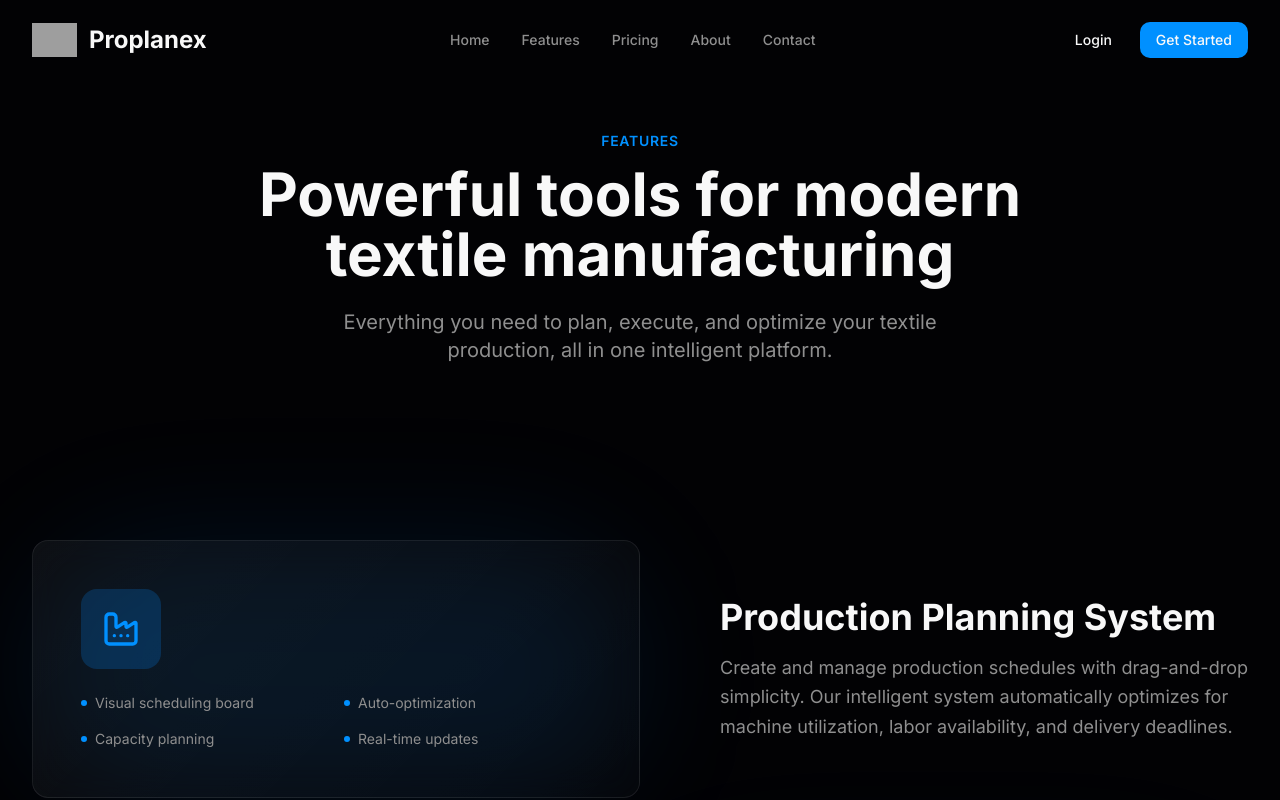
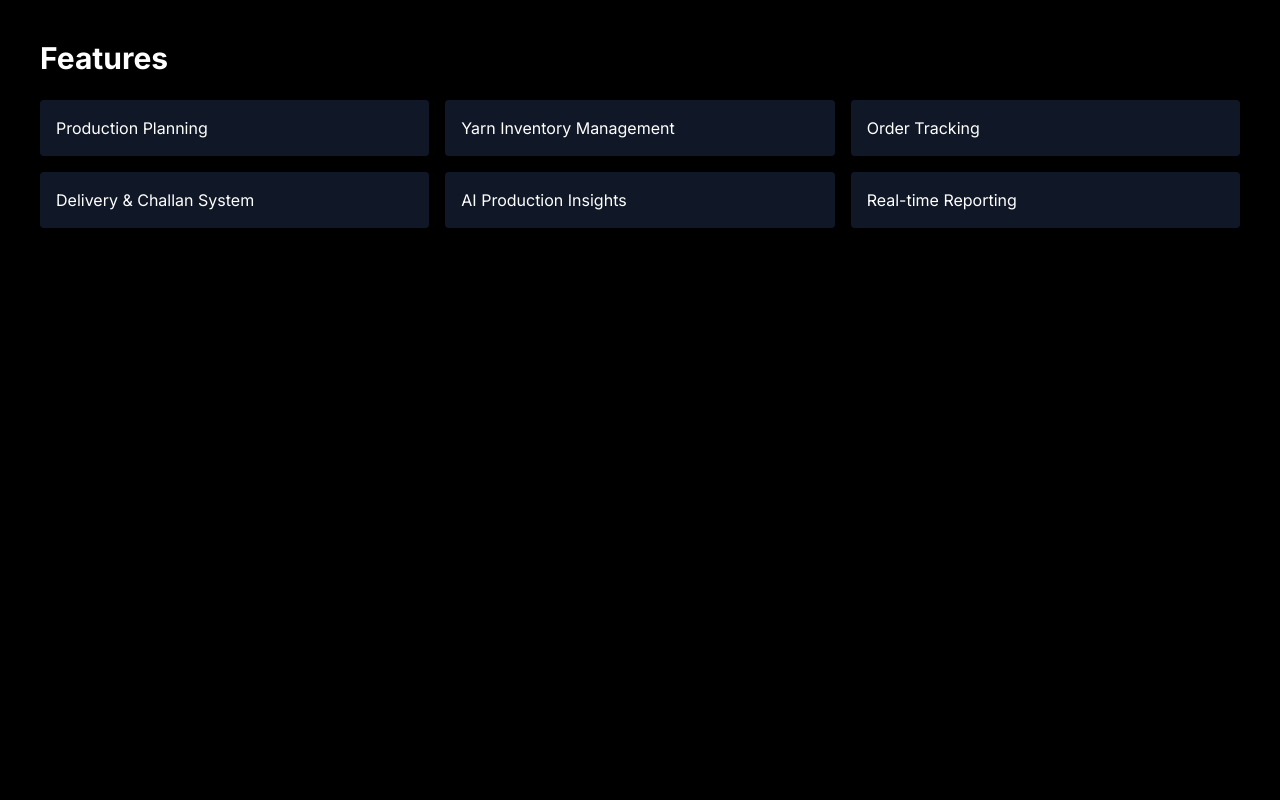
Before and after one commit to Proplanex/proplanex-web, a Next.js app: page /features in a window 1280 px wide. Shown: the top 800 px of the page. Built offline with nearby package versions, Linux system fonts and the light colour scheme; grey boxes are pictures that could not be loaded.

Commit message:
Create page.js

```diff
--- /dev/null
+++ b/app/features/page.js
@@ -0,0 +1,34 @@
+"use client"
+
+import { useEffect, useState } from "react"
+import { getCMS } from "@/lib/cms"
+
+export default function Features() {
+  const [cms, setCms] = useState(null)
+
+  useEffect(() => {
+    getCMS().then(setCms)
+  }, [])
+
+  if (!cms) return <div>Loading...</div>
+
+  return (
+    <div className="p-10 bg-black text-white min-h-screen">
+
+      <h1 className="text-3xl font-bold mb-6">
+        Features
+      </h1>
+
+      <div className="grid md:grid-cols-3 gap-4">
+
+        {cms.features.map((f, i) => (
+          <div key={i} className="bg-gray-900 p-4 rounded">
+            {f}
+          </div>
+        ))}
+
+      </div>
+
+    </div>
+  )
+}
```
